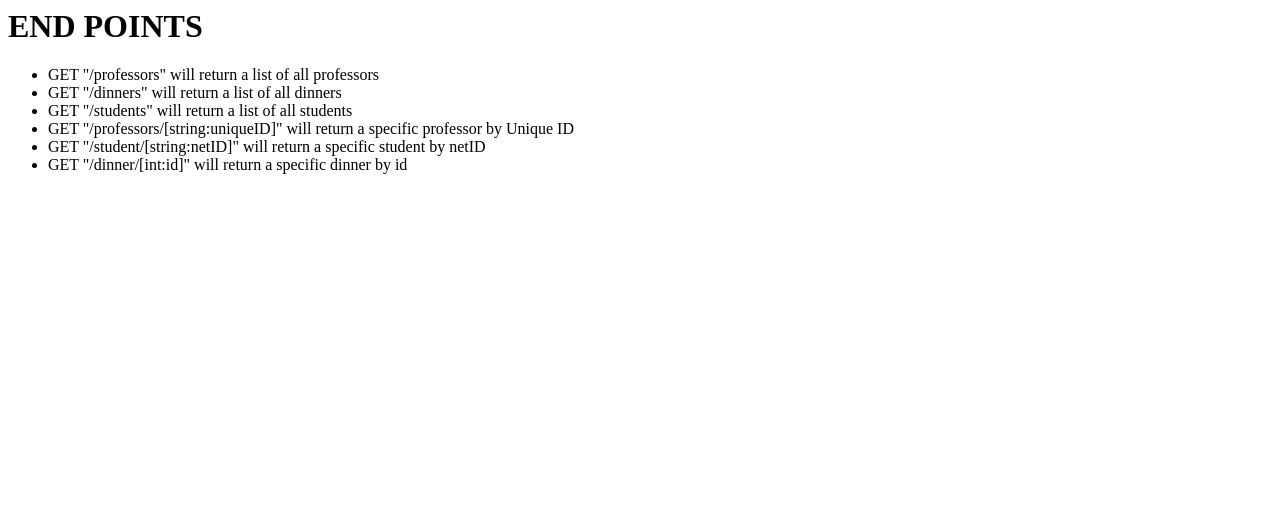
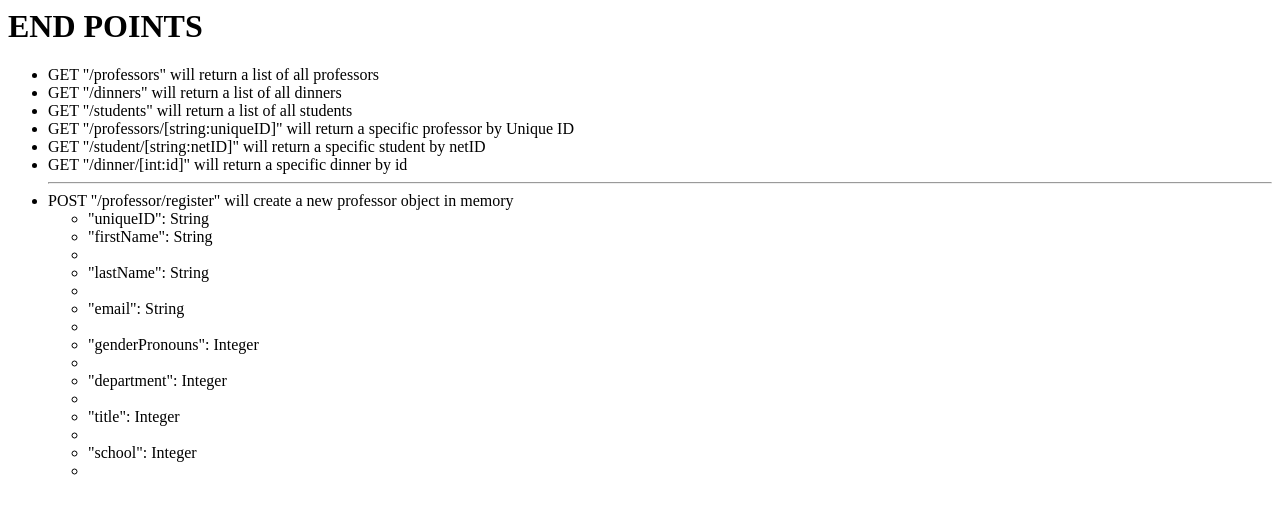
Before and after one commit to lhpc1/Duke-Conversations, a Flask app: page / in a window 1280 px wide. Shown: the top 514 px of the page. Run offline with Flask 2, Linux system fonts and the light colour scheme.

Commit message:
Updated Index Landing page with HTML stuff

```diff
--- a/templates/index.html
+++ b/templates/index.html
@@ -1,9 +1,25 @@
 <h1> END POINTS </h1>
 <ul>
+
   <li> GET "/professors" will return a list of all professors </li>
   <li> GET "/dinners" will return a list of all dinners </li>
   <li> GET "/students" will return a list of all students </li>
   <li> GET "/professors/[string:uniqueID]" will return a specific professor by Unique ID</li>
   <li> GET "/student/[string:netID]" will return a specific student by netID </li>
   <li> GET "/dinner/[int:id]" will return a specific dinner by id </li>
+
+  <hr>
+
+  <li> POST "/professor/register" will create a new professor object in memory </li>
+  <ul>
+    <li> "uniqueID": String </li>
+    <li> "firstName": String <li>
+    <li> "lastName": String <li>
+    <li> "email": String <li>
+    <li> "genderPronouns": Integer <li>
+    <li> "department": Integer <li>
+    <li> "title": Integer <li>
+    <li> "school": Integer <li>
+  </ul>
+
 </ul>
```
